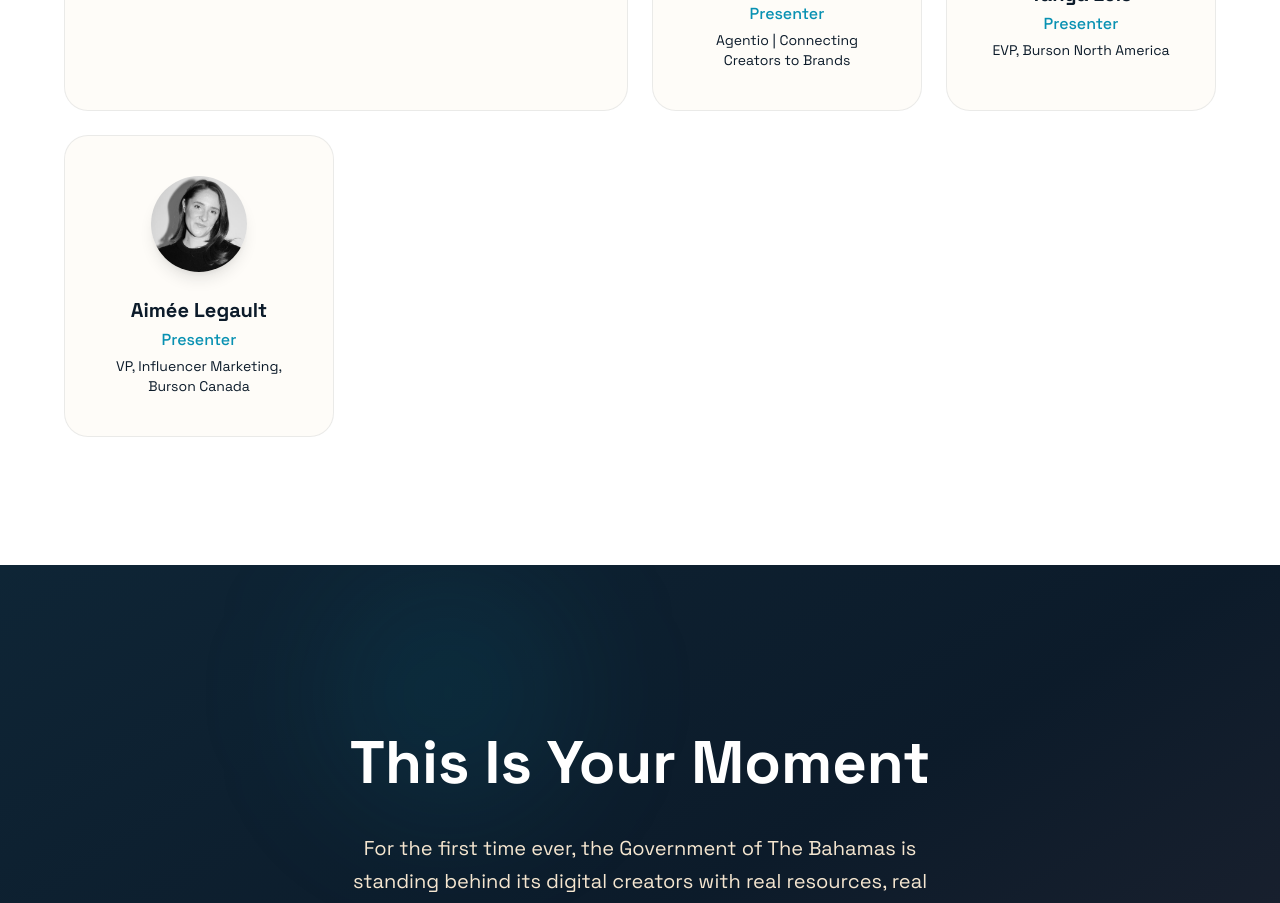
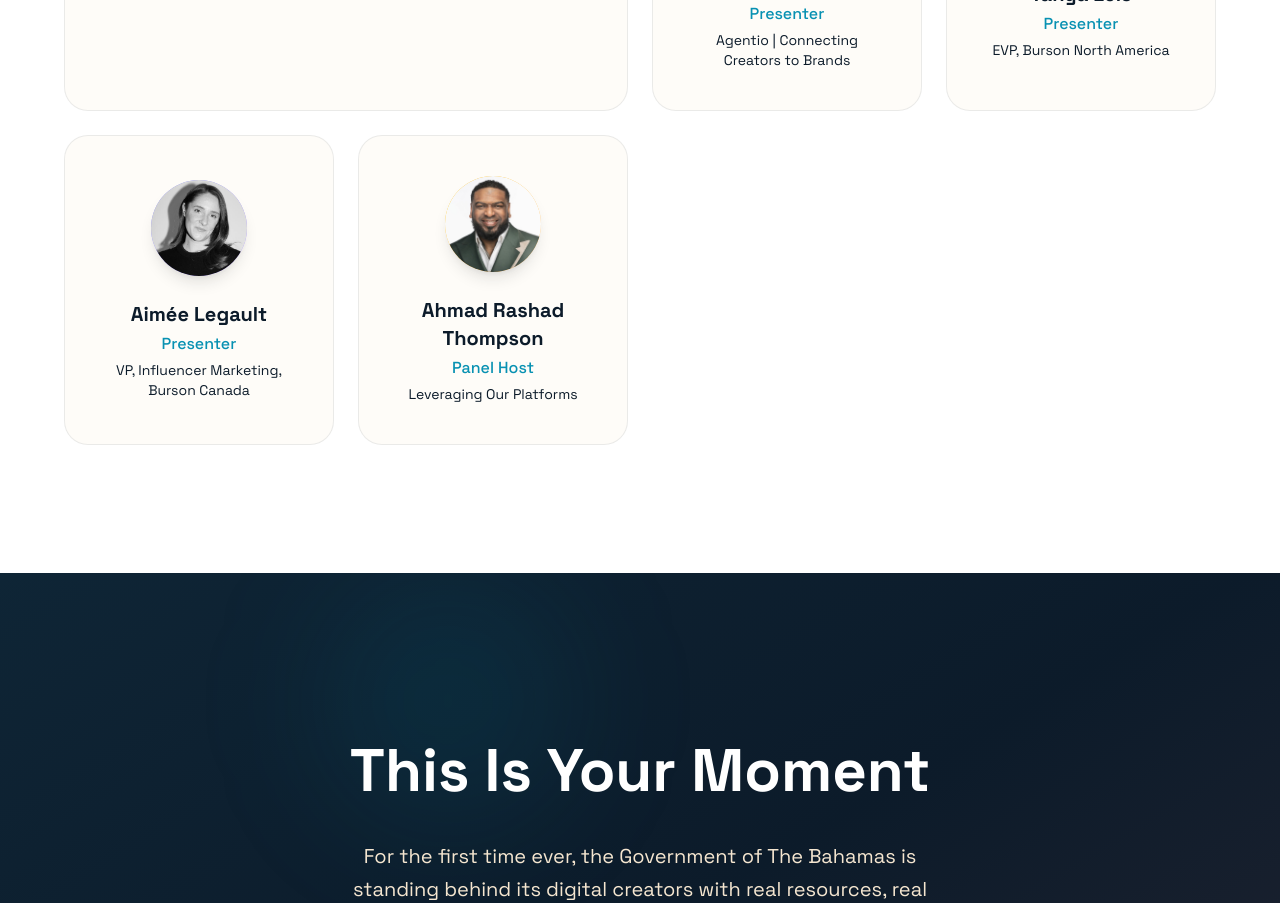
Before and after one commit to gmr0780/Bahamas-Creator-Economy, a Next.js app: page / in a window 1280 px wide. Shown: the part 5580-6483 px from the top of the page. Built offline with nearby package versions, Linux system fonts and the light colour scheme; no server answers; the database is empty.

Commit message:
Add Ahmad to homepage speakers, add 'and more\!' to event speakers section

```diff
--- a/src/app/event/page.tsx
+++ b/src/app/event/page.tsx
@@ -270,6 +270,7 @@ export default function EventPage() {
             </div>
           ))}
         </div>
+        <p className="mt-10 text-center text-xl font-bold text-aqua">and more!</p>
       </section>
 
 
--- a/src/app/page.tsx
+++ b/src/app/page.tsx
@@ -157,6 +157,14 @@ const speakers = [
     image: "/speakers/aimee-legault.png",
     role: "Presenter",
     tagline: "VP, Influencer Marketing, Burson Canada",
+    featured: false,
+  },
+  {
+    name: "Ahmad Rashad Thompson",
+    initials: "AT",
+    image: "/speakers/ahmad-thompson.jpeg",
+    role: "Panel Host",
+    tagline: "Leveraging Our Platforms",
     featured: false,
   },
 ];
@@ -391,6 +399,8 @@ export default function Home() {
                 "from-purple-500 to-pink-400",
                 "from-aqua to-sand",
                 "from-coral to-sand",
+                "from-indigo-400 to-violet-400",
+                "from-amber-400 to-orange-300",
               ];
               return (
                 <div
```
